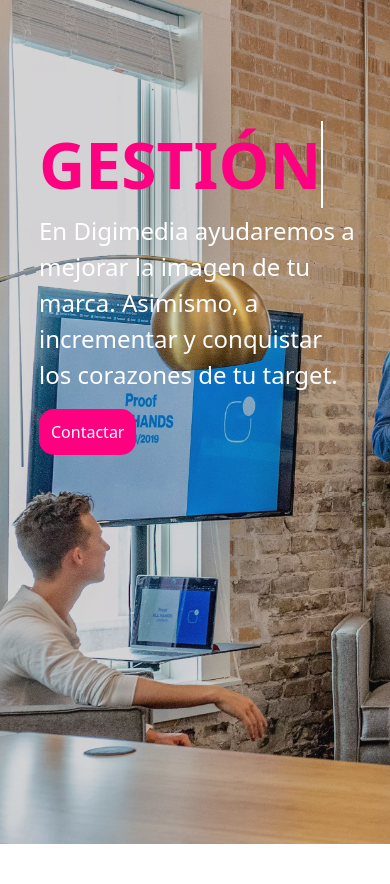
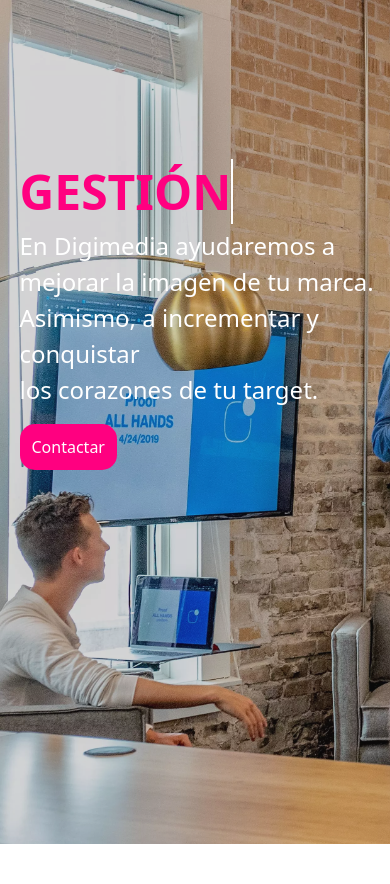
Before and after one commit to DevNHL/Digimedia, a PHP site: page /Digimedia/View/rd-sociales.php in a window 390 px wide. Shown: the part 75-959 px from the top of the page. Run offline with PHP 8.4, Linux system fonts and the light colour scheme.

Commit message:
responsive gention_redes/img_corp

```diff
--- a/css/gestion_redes.css
+++ b/css/gestion_redes.css
@@ -25,19 +25,19 @@
     height: 100%;
 }
  .contenedors{
-    margin-left: 10%;
-    padding-top: 30%;
+    margin-left: 5%;
+    padding-top: 10%;
 
 
  }
  .tit{
-    font-size: 4em;
+    font-size: 6em;
     font-weight: 800;
     color:var(--color_banner_primero);
 
  }
  .sub{
-    font-size: 1.5em;
+    font-size: 2em;
     color: white;
  }
  .boton_con{
@@ -58,7 +58,7 @@
  }
 .ckjb{
 
-    max-width: 650px;
+    max-width: 900px;
 }
 #maquina{
     display: inline;
@@ -162,11 +162,21 @@
 /*medias querys*/
 
 @media (min-width: 470px ) and (max-width: 750px){
+    .contenedors{
+        margin-left: 5%;
+        padding-top: 25%;
+
+
+    }
     .tit{
-        font-size: 2.5em;
+        font-size: 4em;
         font-weight: 800;
         color:var(--color_banner_primero);
 
+    }
+    .sub{
+        font-size: 1.5em;
+        color: white;
     }
     .cont{
         background-color: rgba(41,41,41,0.4) ;
@@ -202,7 +212,21 @@
         font-size: 140%;
     }
 }
-@media (min-width: 320px ) and (max-width: 468px){
+@media (min-width: 320px ) and (max-width: 469px){
+    .contenedors{
+        margin-left: 5%;
+        padding-top: 40%;
+    }
+    .tit{
+        font-size: 3em;
+        font-weight: 800;
+        color:var(--color_banner_primero);
+
+    }
+    .sub{
+        font-size: 1.5em;
+        color: white;
+    }
     .cont{
         background-color: rgba(41,41,41,0.4) ;
         width: 90%;
```
Also changed, not shown: css/img_corp.css (+20 -2 lines).
